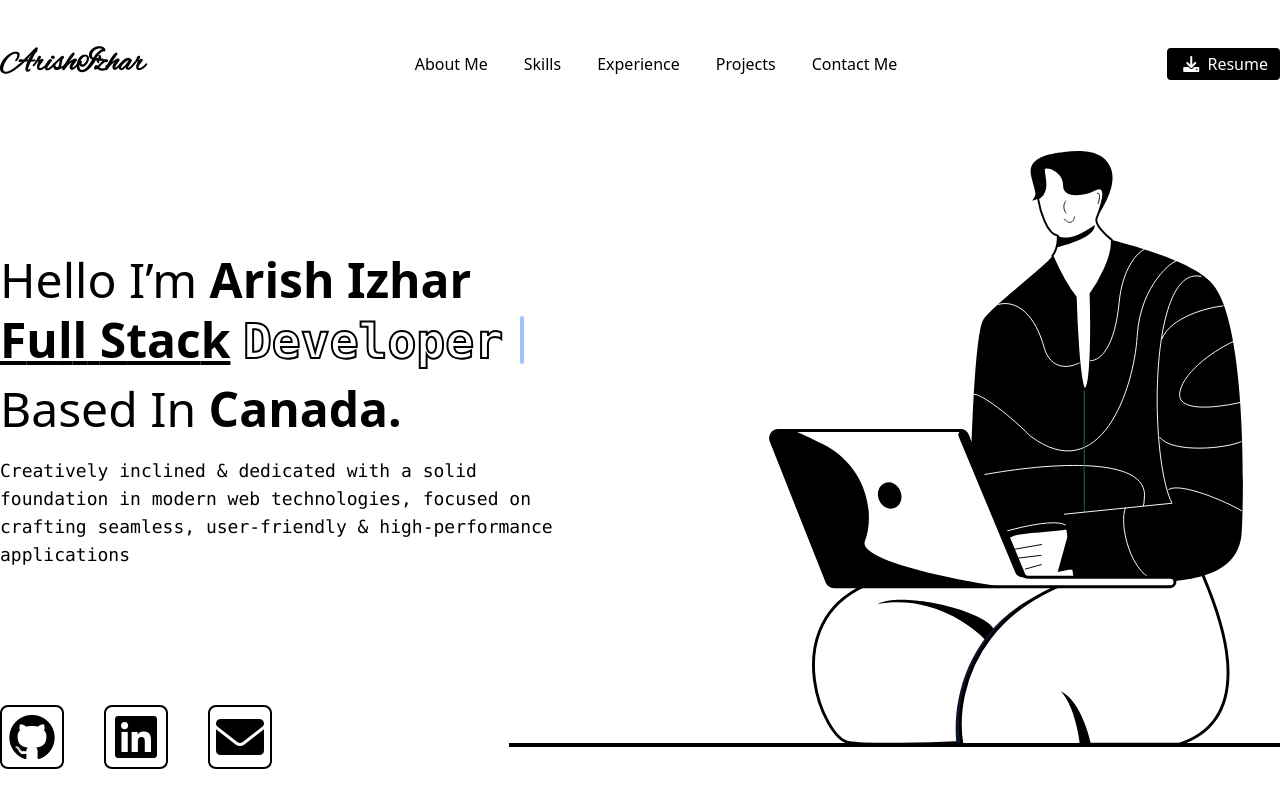
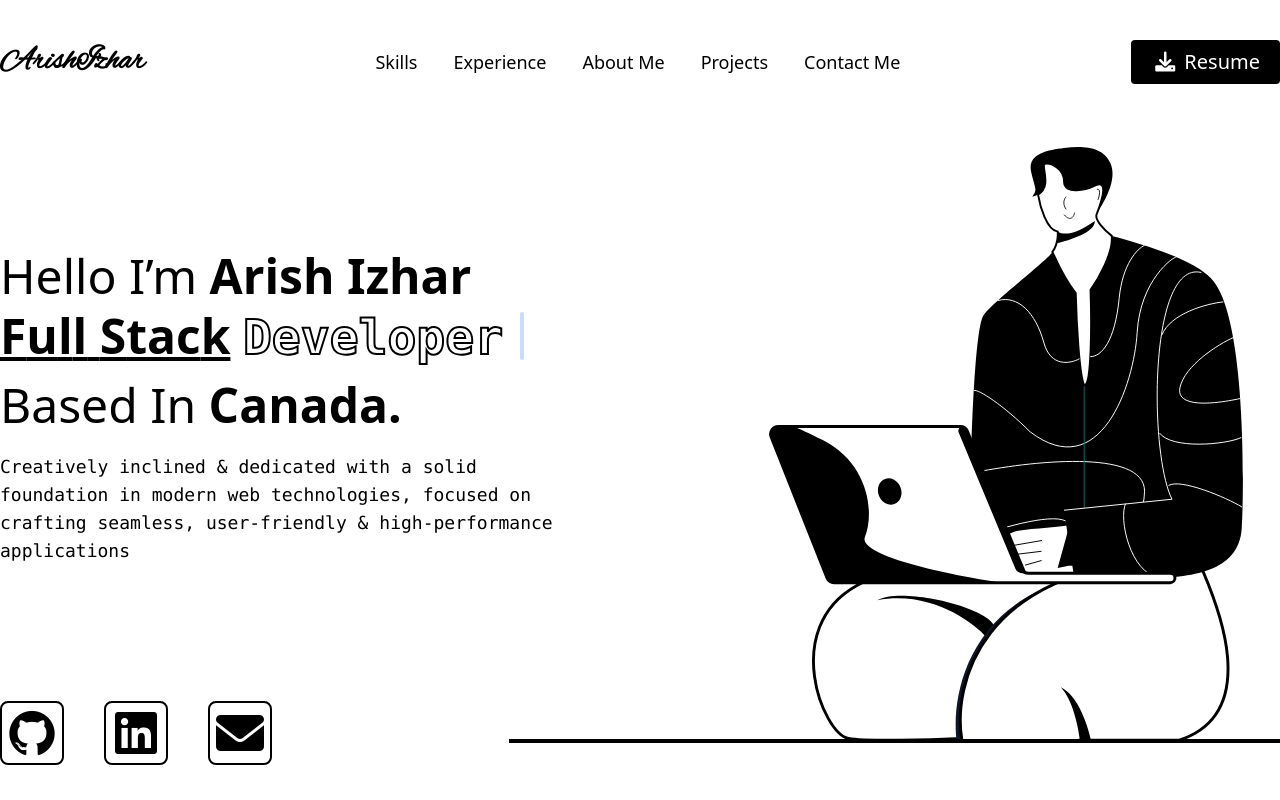
Before and after one commit to arish73/Portfolio-Website, a React (Vite) app: page / in a window 1280 px wide. Shown: the top 800 px of the page. Built offline with nearby package versions, Linux system fonts and the light colour scheme.

Commit message:
cleaned up somestuff added hover delay to resume button and fixed sizing of fonts in the nav

```diff
--- a/src/Components/navbar.jsx
+++ b/src/Components/navbar.jsx
@@ -3,7 +3,7 @@ import { Link } from 'react-scroll';
 
 const Navbar = () => {
   return (
-    <nav className="navbar relative container mx-auto mt-10">
+    <nav className="navbar relative container mx-auto mt-10 text-lg">
       {/* flex container */}
       <div className="flex items-center justify-between">
         <div className="alex-brush-regular font-bold">
@@ -12,14 +12,6 @@ const Navbar = () => {
 
         {/* menu items */}
         <div className="div flex space-x-5">
-          <Link
-            to="AboutMe"
-            smooth={true}
-            duration={500}
-            className="cursor-pointer px-2 py-1 rounded-lg hover:bg-black hover:text-white hover:ring-2 hover:ring-white focus:ring-2 focus:ring-blue-600 focus:ring-opacity-50"
-          >
-            About Me
-          </Link>
           <Link
             to="Skills"
             smooth={true}
@@ -35,6 +27,14 @@ const Navbar = () => {
             className="cursor-pointer px-2 py-1 rounded-lg hover:bg-black hover:text-white hover:ring-2 hover:ring-white focus:ring-2 focus:ring-blue-600 focus:ring-opacity-50"
           >
             Experience
+          </Link>
+          <Link
+            to="AboutMe"
+            smooth={true}
+            duration={500}
+            className="cursor-pointer px-2 py-1 rounded-lg hover:bg-black hover:text-white hover:ring-2 hover:ring-white focus:ring-2 focus:ring-blue-600 focus:ring-opacity-50"
+          >
+            About Me
           </Link>
           <Link
             to="Projects"
@@ -55,7 +55,7 @@ const Navbar = () => {
         </div>
 
         {/* Download resume button */}
-        <a href="#" className="text-white bg-black rounded px-3 py-1 hover:bg-white hover:text-black focus:outline-none focus:ring-7 focus:ring-blue-600 focus:ring-opacity-50 hover:ring-2 hover:ring-black">
+        <a href="#" className="text-white text-xl bg-black rounded px-5 py-2 hover:bg-white hover:text-black focus:outline-none focus:ring-7 focus:ring-blue-600 focus:ring-opacity-50 hover:ring-2 hover:ring-black transition delay-50">
           <i className="fa-solid fa-download px-1"></i> Resume
         </a>
       </div>
```
